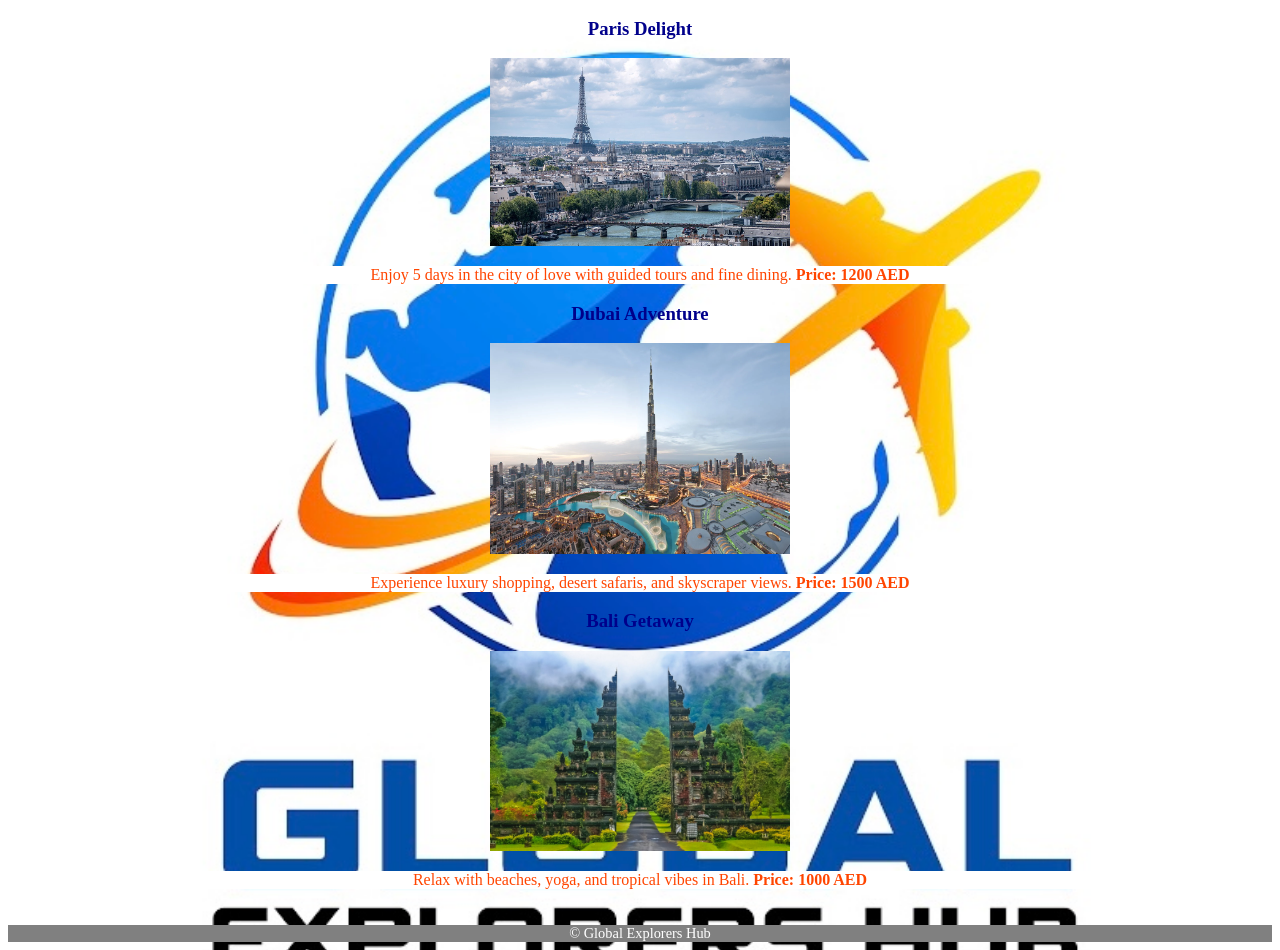
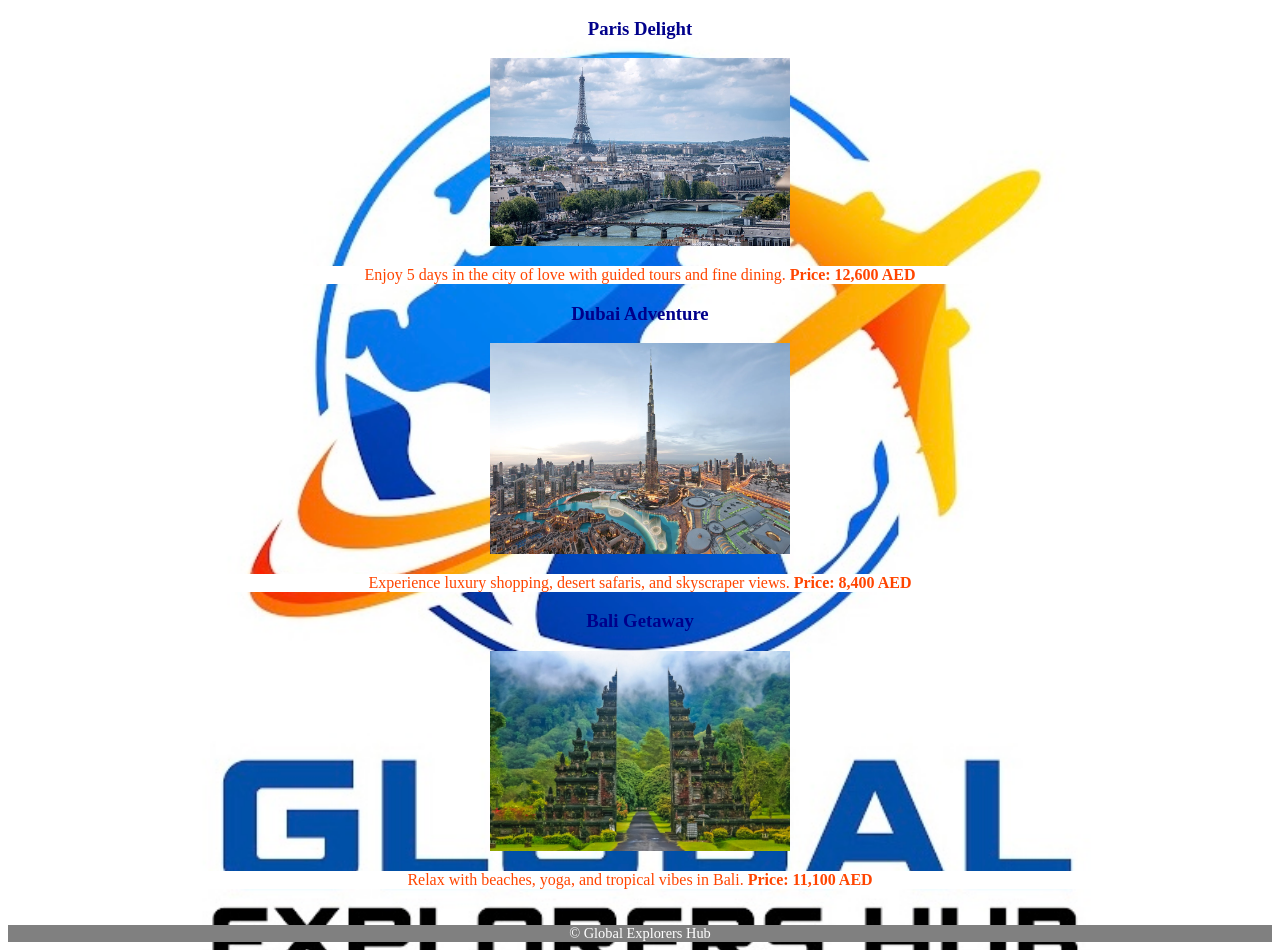
Before and after one commit to nourkandil1/Travel-Agency, a plain HTML site: page package.html in a window 1280 px wide. Shown: the part 128-1078 px from the top of the page. Drawn offline with Linux system fonts and the light colour scheme.

Commit message:
Update package.html

```diff
--- a/package.html
+++ b/package.html
@@ -18,17 +18,17 @@
             <section>
                 <h3> Paris Delight </h3>
                 <img src="paris.jpg" alt="Paris" width="300">
-                <p style="background-color: white;"> Enjoy 5 days in the city of love with guided tours and fine dining.  <strong>Price: 1200 AED </strong></p>
+                <p style="background-color: white;"> Enjoy 5 days in the city of love with guided tours and fine dining.  <strong>Price: 12,600 AED </strong></p>
             </section>
             <section>
                 <h3> Dubai Adventure </h3>
                 <img src="dubai.jpg" alt="Dubai" width="300">
-                <p style="background-color: white;">Experience luxury shopping, desert safaris, and skyscraper views. <strong>Price: 1500 AED </strong></p>
+                <p style="background-color: white;">Experience luxury shopping, desert safaris, and skyscraper views. <strong>Price: 8,400 AED </strong></p>
             </section>
             <section>
                 <h3> Bali Getaway </h3>
                 <img src="bali.jpg" alt="Bali" width="300">
-                <p style="background-color: white;">Relax with beaches, yoga, and tropical vibes in Bali. <strong>Price: 1000 AED </strong></p>
+                <p style="background-color: white;">Relax with beaches, yoga, and tropical vibes in Bali. <strong>Price: 11,100 AED </strong></p>
             </section>
         </div>
     </main>
```
